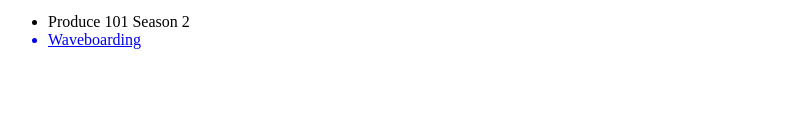
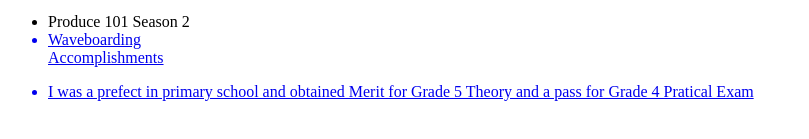
Before and after one commit to dhs17y1hastateo/dhs17y1hastateo.github.io, a plain HTML site: page index.html in a window 1280 px wide. Shown: the part 171-310 px from the top of the page, without its empty margins (0-809 px from the left). Drawn offline with Linux system fonts and the light colour scheme.

Commit message:
Update index.html

```diff
--- a/index.html
+++ b/index.html
@@ -15,6 +15,9 @@
 <a href="https://en.wikipedia.org/wiki/Eating//a>
 <li>Waveboarding</li>
 <a href="http://blog.decathlon.in/so-what-exactly-is-waveboarding-and-whos-doing-it//a>
+         <p>Accomplishments</p>
+         <li>I was a prefect in primary school and obtained Merit for Grade 5 Theory and a pass for Grade 4 Pratical Exam </li>
+
 </ul>
 </body>
 </html>
```
